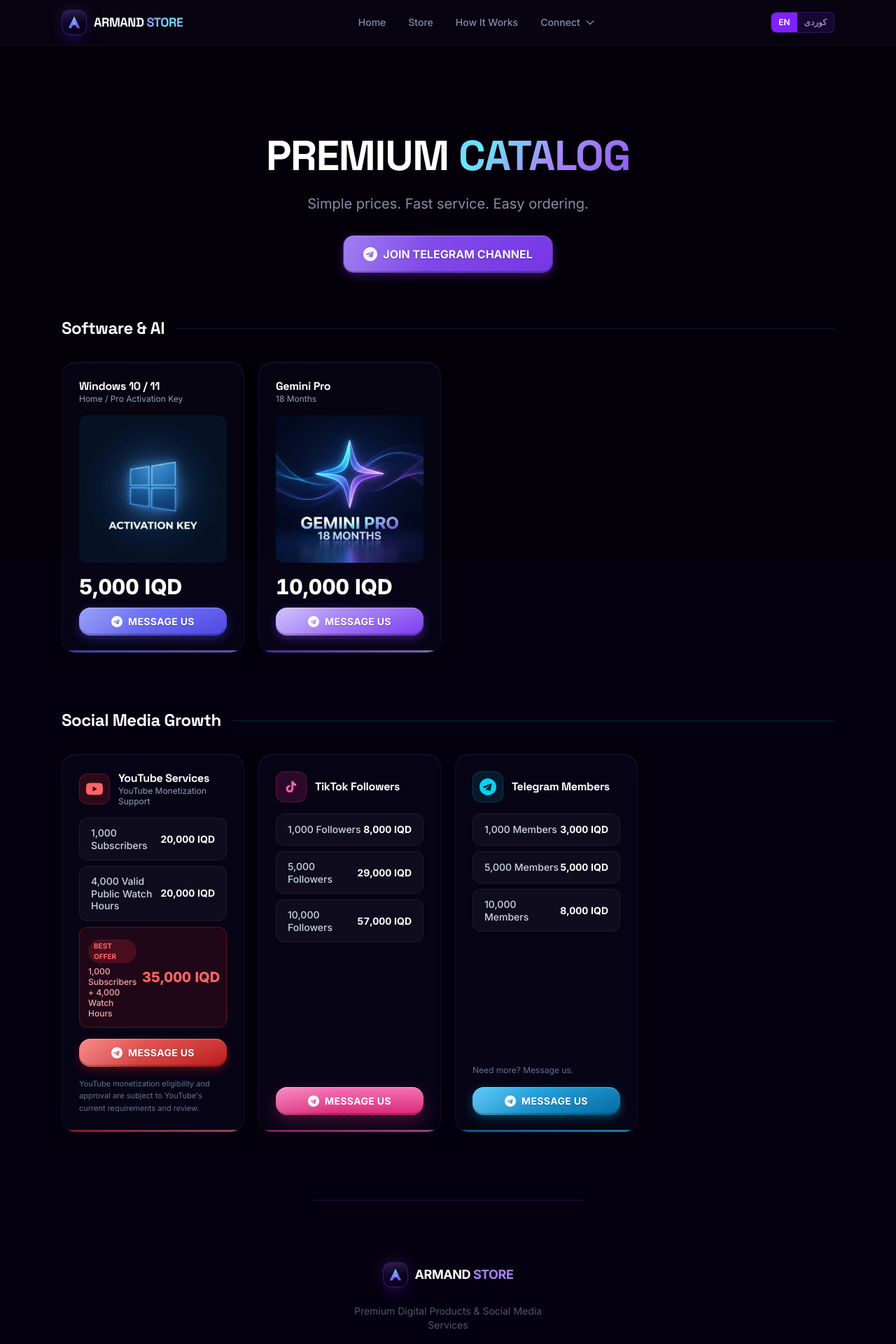
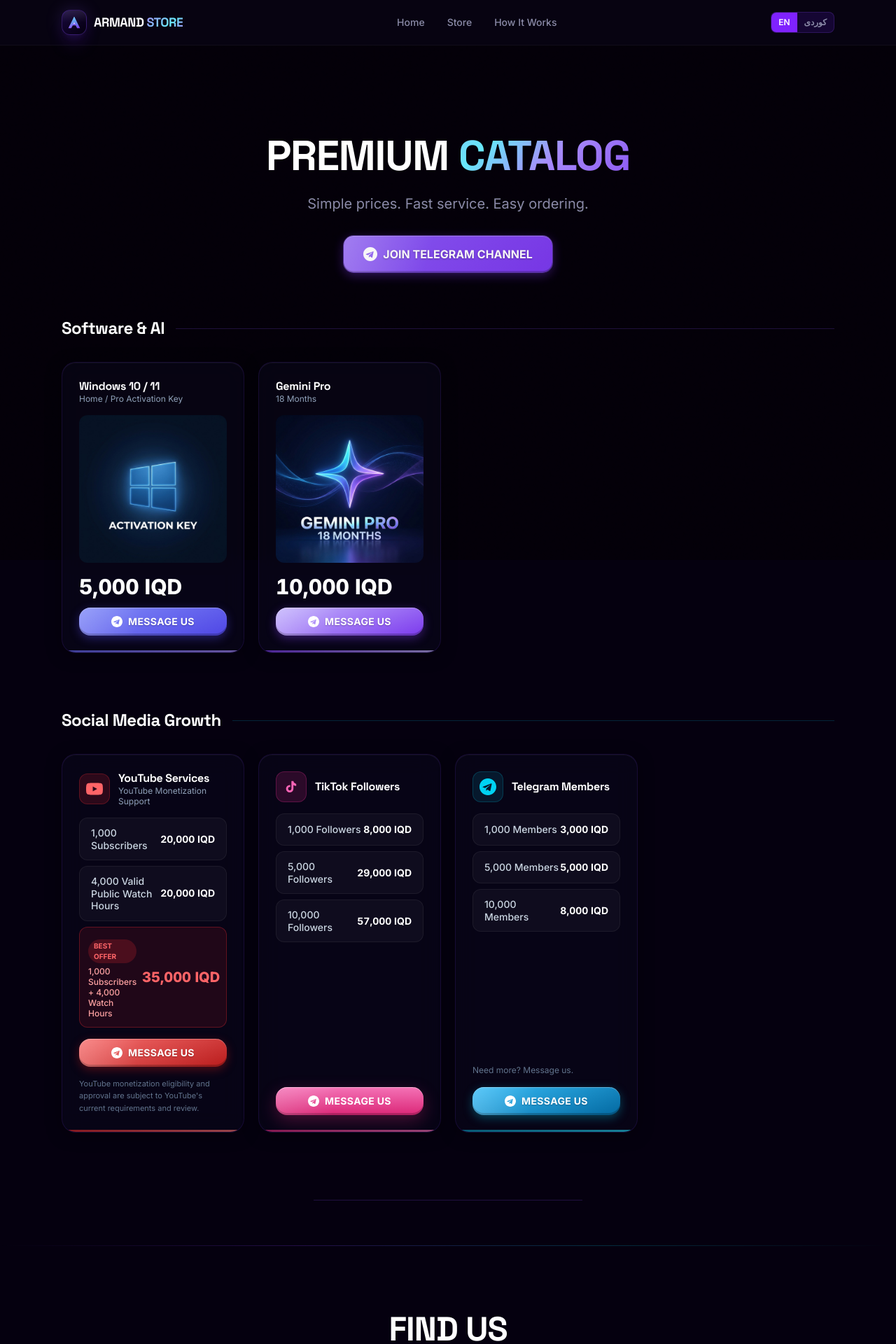
Before and after one commit to ARMAND187/Armand-store, a Next.js app: page /store in a window 1280 px wide. Shown: the top 1920 px of the page at 70% size. Built offline with nearby package versions, Linux system fonts and the light colour scheme.

Commit message:
feat: refine header nav and animate STORE text everywhere

```diff
--- a/app/store/page.tsx
+++ b/app/store/page.tsx
@@ -1,5 +1,6 @@
 import Header from "@/components/Header";
 import ProductSection from "@/components/ProductSection";
+import SocialSection from "@/components/SocialSection";
 import Footer from "@/components/Footer";
 
 export default function StorePage() {
@@ -8,6 +9,7 @@
       <Header />
       <main>
         <ProductSection featuredOnly={false} />
+        <SocialSection />
       </main>
       <Footer />
     </>
--- a/components/Footer.tsx
+++ b/components/Footer.tsx
@@ -81,7 +81,7 @@
               </div>
             </div>
             <span className="font-bold text-white text-lg tracking-tight">
-              ARMAND <span className="text-violet-400">STORE</span>
+              ARMAND <span className="text-gradient-hero animate-pulse">STORE</span>
             </span>
           </Link>
 
--- a/components/Header.tsx
+++ b/components/Header.tsx
@@ -78,7 +78,7 @@
               </div>
             </div>
             <span className="hidden sm:inline-block font-bold text-white text-lg tracking-tight" style={{fontFamily:"var(--font-display)"}}>
-              ARMAND <span className="text-gradient-hero">STORE</span>
+              ARMAND <span className="text-gradient-hero animate-pulse">STORE</span>
             </span>
           </Link>
 
@@ -93,31 +93,6 @@
             <Link href="/how-it-works" className="text-[11px] sm:text-xs md:text-sm font-medium text-[#8b8ba8] hover:text-white transition-colors whitespace-nowrap">
               {t("nav_how_it_works") || "How It Works"}
             </Link>
-
-            {/* Connect Dropdown (Hidden on very small mobile to save space, visible sm+) */}
-            <div className="hidden sm:block relative" ref={connectRef}>
-              <button
-                onClick={() => setConnectOpen(!connectOpen)}
-                className={`text-sm font-medium transition-colors flex items-center gap-1.5 focus:outline-none ${connectOpen ? "text-violet-400" : "text-[#8b8ba8] hover:text-white"}`}
-                aria-haspopup="true"
-                aria-expanded={connectOpen}
-              >
-                Connect
-                <svg className={`w-4 h-4 transition-transform duration-200 ${connectOpen ? "rotate-180" : ""}`} fill="none" stroke="currentColor" viewBox="0 0 24 24"><path strokeLinecap="round" strokeLinejoin="round" strokeWidth={2} d="M19 9l-7 7-7-7" /></svg>
-              </button>
-
-              {connectOpen && (
-                <div className="absolute top-full mt-4 right-0 w-56 bg-[#0d0a1e] border border-violet-500/15 rounded-2xl shadow-xl shadow-black/60 p-2 z-50 animate-in fade-in slide-in-from-top-2">
-                  <div className="px-3 py-2.5 mb-1 border-b border-violet-500/10">
-                    <p className="text-[11px] font-bold text-[#55556a] uppercase tracking-wider">Connect With Us</p>
-                  </div>
-                  <SocialMenuItem href={SOCIAL_LINKS.telegram} icon={<TelegramIcon className="w-4 h-4 text-sky-400"/>} label="Telegram" onClick={() => setConnectOpen(false)} />
-                  <SocialMenuItem href={SOCIAL_LINKS.instagram} icon={<InstagramIcon className="w-4 h-4 text-pink-500"/>} label="Instagram" onClick={() => setConnectOpen(false)} />
-                  <SocialMenuItem href={SOCIAL_LINKS.tiktok} icon={<TikTokIcon className="w-4 h-4 text-white"/>} label="TikTok" onClick={() => setConnectOpen(false)} />
-                  <SocialMenuItem href={SOCIAL_LINKS.facebook} icon={<FacebookIcon className="w-4 h-4 text-blue-500"/>} label="Facebook" onClick={() => setConnectOpen(false)} />
-                </div>
-              )}
-            </div>
           </nav>
 
           {/* Right: lang switch */}
```
